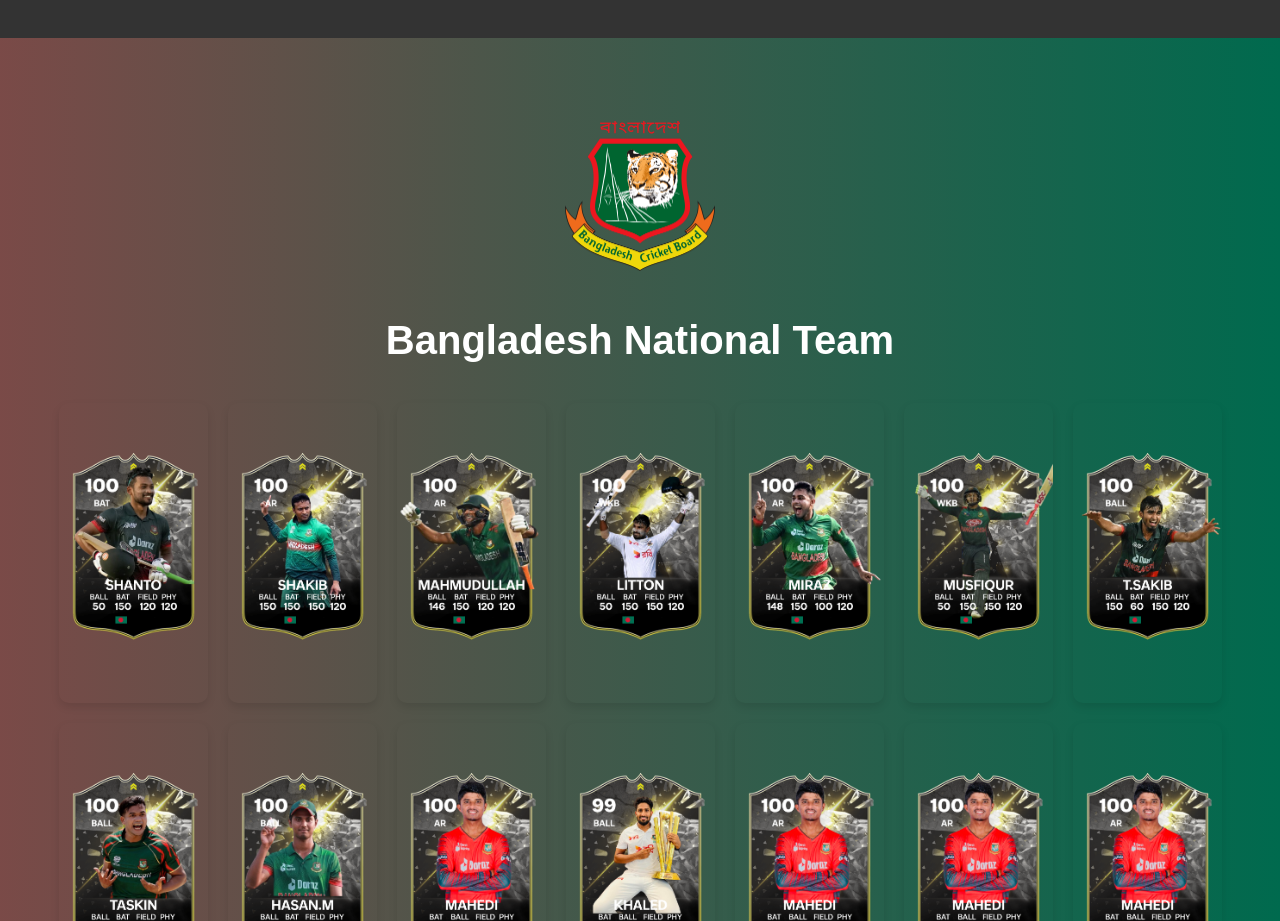
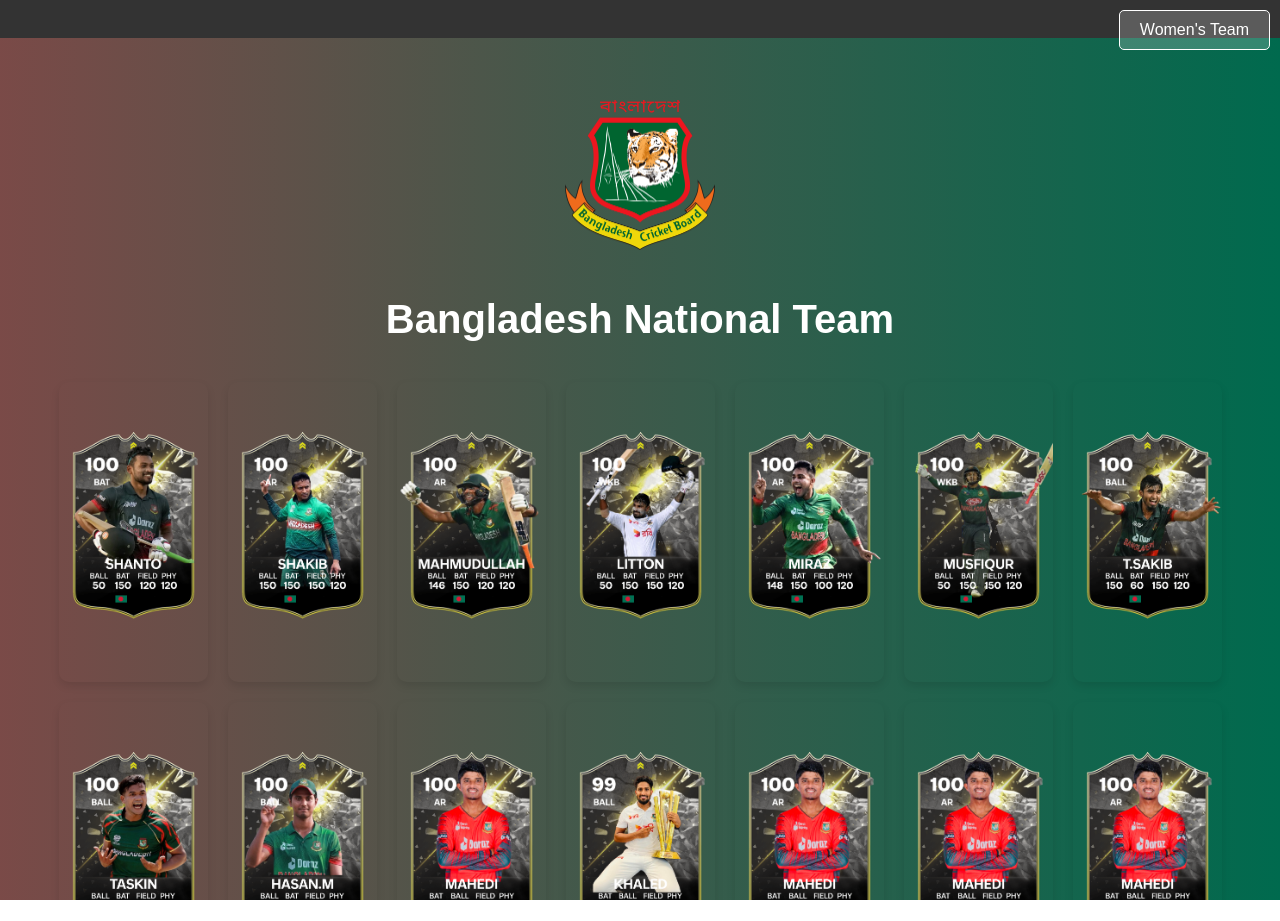
Before and after one commit to Zesan-vvv/bcbp.github.io, a plain HTML site: page main.html in a window 1280 px wide. After the commit the page ends 900 px from the top, so only its background shows below. Drawn offline with Linux system fonts and the light colour scheme.

Commit message:
Update main.css

```diff
--- a/main.css
+++ b/main.css
@@ -92,6 +92,25 @@ body {
     padding-left: 100%;
     animation: scroll 20s linear infinite;
 }
+.transparent-button {
+    position: fixed; /* Fixed positioning to keep it in the corner */
+    top: 10px; /* Distance from the top of the page */
+    right: 10px; /* Distance from the right edge */
+    background-color: rgba(255, 255, 255, 0.2); /* Transparent background */
+    border: 1px solid white; /* Border color */
+    color: white; /* Text color */
+    padding: 10px 20px; /* Padding around the text */
+    font-size: 16px; /* Font size */
+    cursor: pointer; /* Show pointer on hover */
+    border-radius: 5px; /* Rounded corners */
+    transition: background-color 0.3s; /* Smooth hover effect */
+    z-index: 1000; /* Ensure it stays on top */
+}
+
+/* Hover effect */
+.transparent-button:hover {
+    background-color: rgba(255, 255, 255, 0.4); /* Slightly less transparent on hover */
+}
 
 @keyframes scroll {
     from {
```
